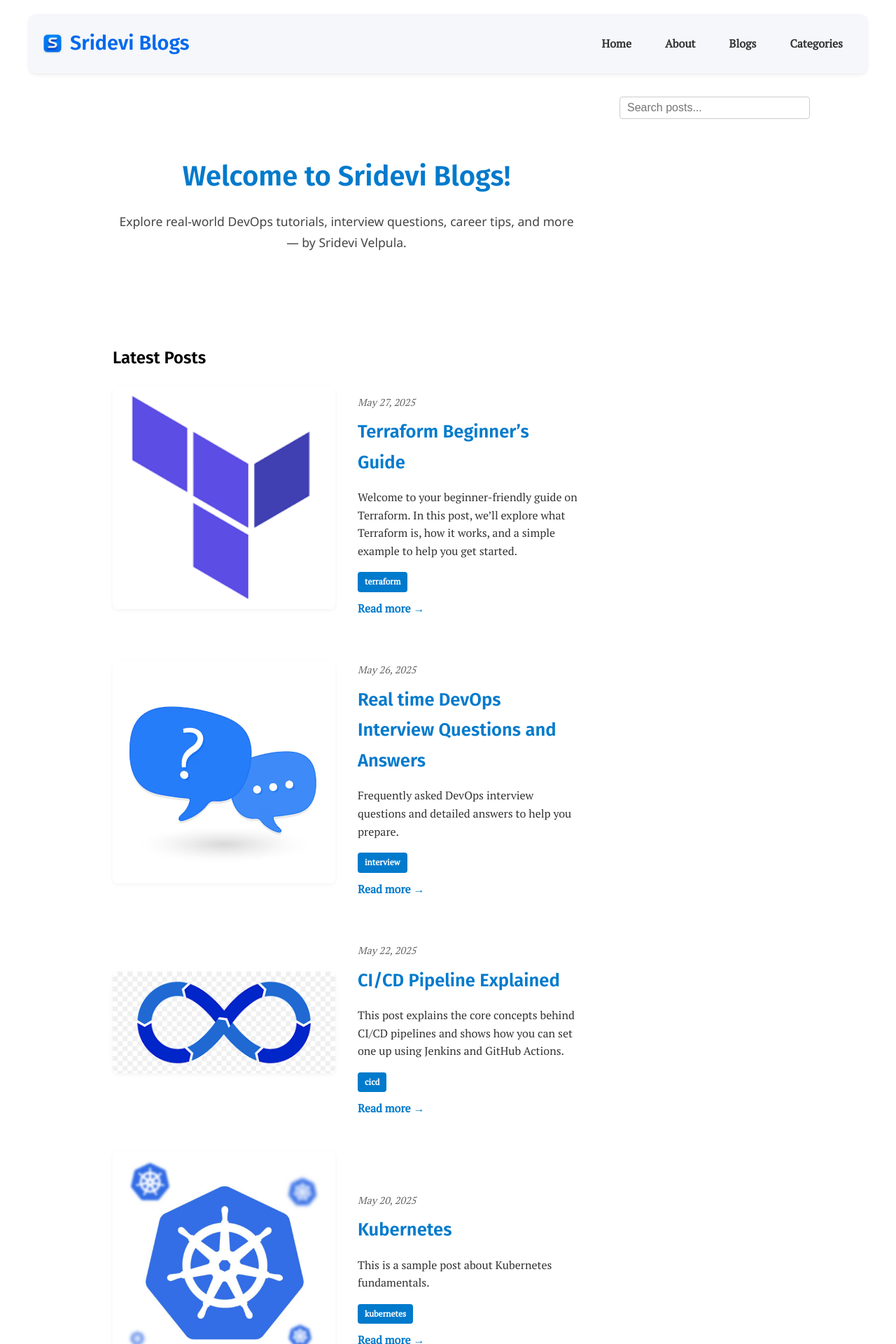
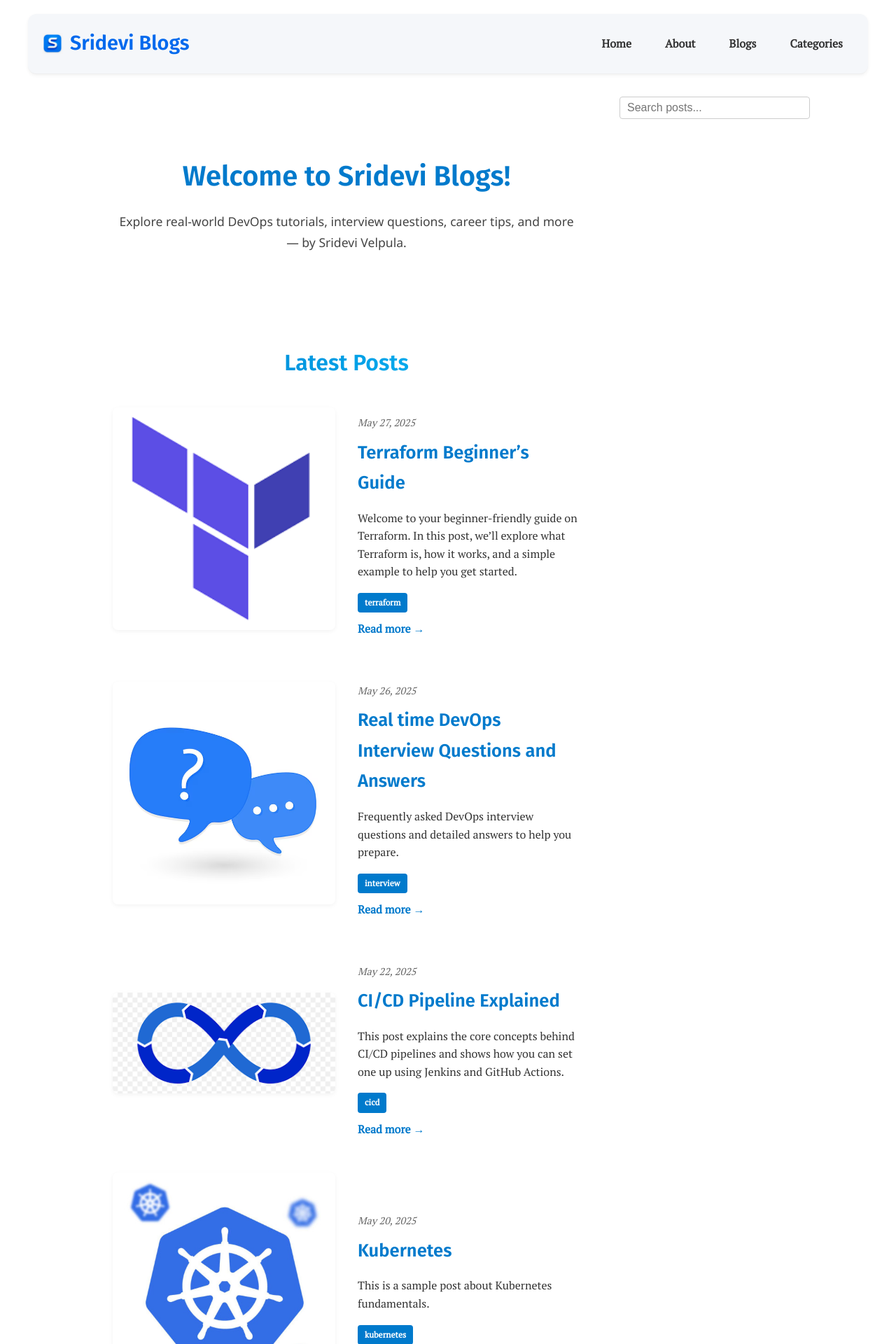
Before and after one commit to srideviblogs/srideviblogs.github.io, a Jekyll site: the page built from index.md, in a window 1280 px wide. Shown: the top 1920 px of the page at 70% size. Built offline with Jekyll 4.4.1, drawn with Linux system fonts in a browser that asks for light colours.

Commit message:
Update custom.css

```diff
--- a/assets/css/custom.css
+++ b/assets/css/custom.css
@@ -467,6 +467,15 @@ header.site-header {
 
 /* Container grid for post cards */
 
+.alt-posts-section h2 {
+  font-size: 2rem;
+  text-align: center;
+  background: linear-gradient(90deg, #007acc, #00c4ff);
+  -webkit-background-clip: text;
+  -webkit-text-fill-color: transparent;
+  margin-bottom: 2rem;
+}
+
 .alt-posts-section {
   max-width: 1100px;
   margin: 0 auto;
```
